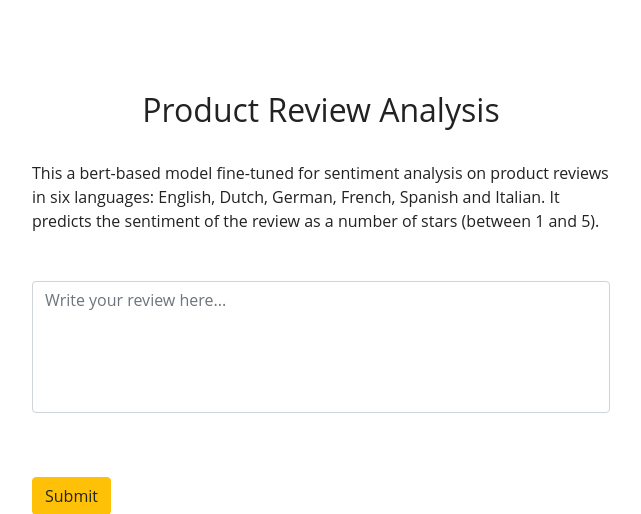
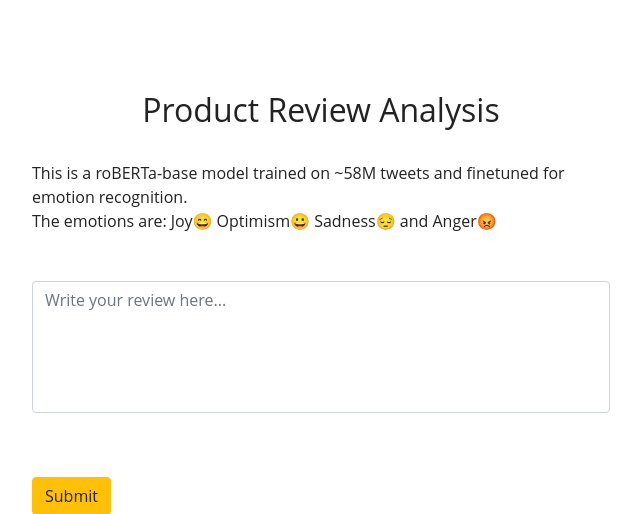
Before and after one commit to fangyiyu/NLP_WebApplication, a Django app: page /classification/ in a window 1280 px wide. Shown: the part 72-586 px from the top of the page, without its empty margins (319-960 px from the left). Run offline with Django 3.2, Linux system fonts and the light colour scheme; some libraries are stand-ins or nearby versions.

Commit message:
first commit

```diff
--- a/apps/templates/apps/sentimental.html
+++ b/apps/templates/apps/sentimental.html
@@ -5,9 +5,9 @@
 <h2 style="text-align:center; margin-top: 100px;">Product Review Analysis</h2>
 <div class="container">
     <br>
-    <span>This a bert-based model fine-tuned for sentiment analysis on product reviews in six languages: English, Dutch,
-        German, French, Spanish and Italian. It predicts the sentiment of the review as a number of stars (between 1 and
-        5).</span>
+    <span>This is a roBERTa-base model trained on ~58M tweets and finetuned for emotion recognition.
+        <br> The emotions are: Joy&#128516; Optimism&#128512; Sadness&#128532; and Anger&#128545;
+    </span>
     <form action="{% url 'apps:sentimental2' %}" method="POST">
         {% csrf_token %}
         <div class="form-group mt-3">
--- a/apps/templates/apps/summarize.html
+++ b/apps/templates/apps/summarize.html
@@ -7,7 +7,7 @@
     <form action="{% url 'apps:summarize2' %}" method="POST">
         {% csrf_token %}
         <div class="form-group">
-            <textarea class="form-control jTextarea" id="jTextarea'" rows="3" name="abstract"
+            <textarea maxlength="512" class="form-control jTextarea" id="jTextarea'" rows="3" name="abstract"
                 placeholder="Write your text here..." required></textarea>
         </div>
         <button class="btn btn-warning" type="submit">Submit</button>
--- a/apps/templates/apps/translate.html
+++ b/apps/templates/apps/translate.html
@@ -9,7 +9,7 @@
     <form action="{% url 'apps:translate2' %}" method="POST">
         {% csrf_token %}
         <div class="form-group mt-3">
-            <textarea class="form-control jTextarea" id="jTextarea'" rows="5" name="text"
+            <textarea  maxlength="215"  class="form-control jTextarea" id="jTextarea'" rows="5" name="text"
                 placeholder="Write your text here..." required></textarea>
         </div>
         <button class="btn btn-warning" type="submit">Submit</button>
--- a/apps/views.py
+++ b/apps/views.py
@@ -74,9 +74,11 @@ def sentimental2(request):
     if request.method == "POST":
         review = request.POST.get("review")
         result = predict.classification(review)
-        star = int(result[0]['label'][0])
+        mapping = {"LABEL_0":"Joy", 'LABEL_1': "Optimism", 'LABEL_2': "Anger", 'LABEL3': 'Sadness'}
+        emotion = mapping[result[0]['label']]
+        score = result[0]['score']
         return render(request, 'apps/analysis.html',{
-            "star": star,
+            "emotion": emotion,
             "score": round(result[0]['score'],3),
             "review": review,
         })
```
Also changed, not shown: HuggingFace/settings.py (+4 -6 lines), apps/predict.py (+11 -11 lines), apps/templates/apps/analysis.html (+6 -6 lines), requirements.txt (+6 -12 lines).
